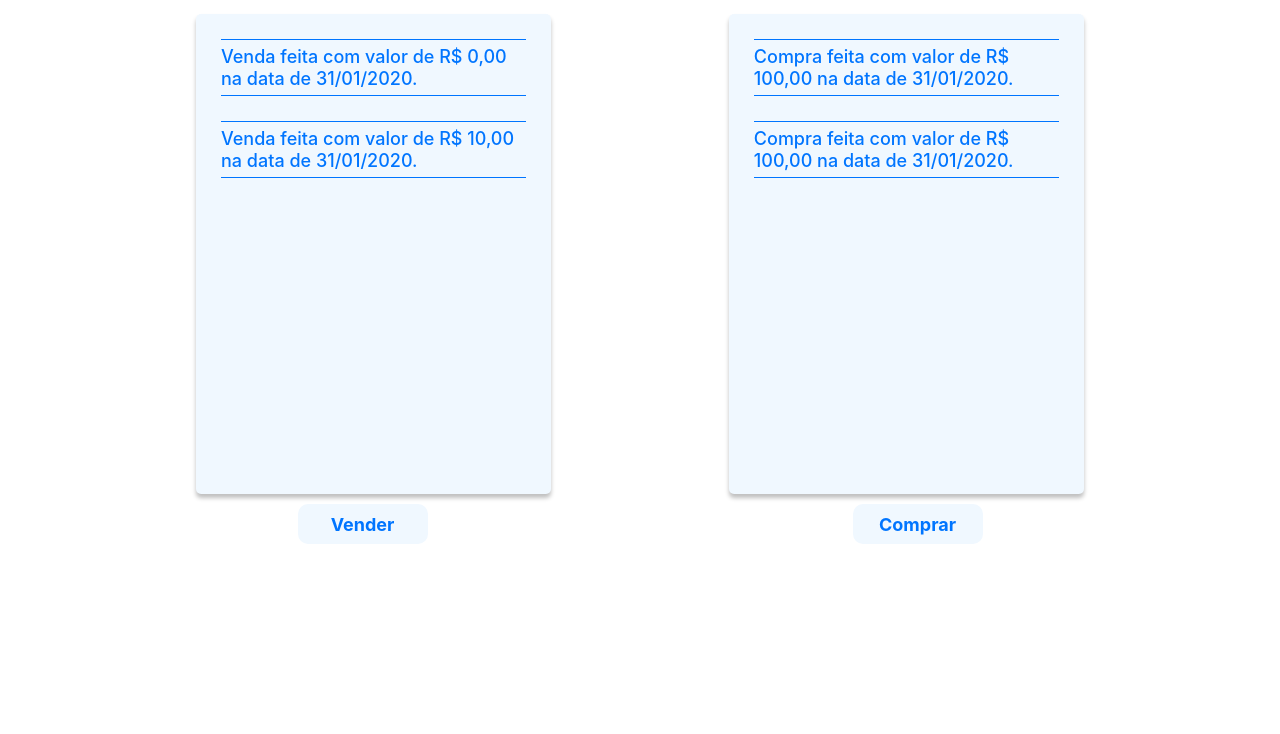
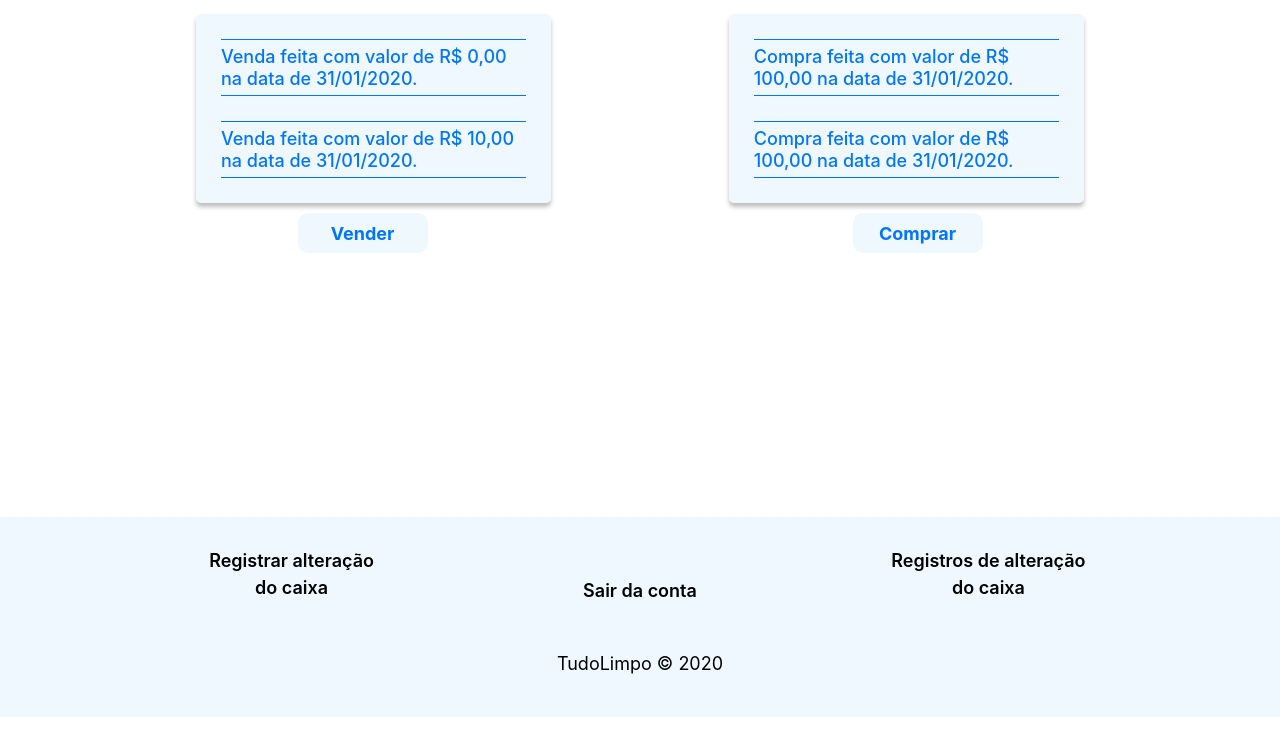
Before and after one commit to kevNO404/talimpo, a PHP site: page / in a window 1280 px wide. Shown: the part 360-1094 px from the top of the page. Run offline with PHP 8.4, Linux system fonts and the light colour scheme; the visitor is signed in with stand-in values (Sample User, id 1); data comes from the database, SQL or seed files in the repository; data that the repository does not hold is empty.

Commit message:
Mudança no height dos registros da HomePage

```diff
--- a/css/home.css
+++ b/css/home.css
@@ -47,7 +47,6 @@ body a:hover{
 .finalhome{
     display: flex;
     justify-content: space-between;
-    height: 60vh;
     margin-top: 60px;
     margin-left: 10%;
     margin-right: 10%;
```
